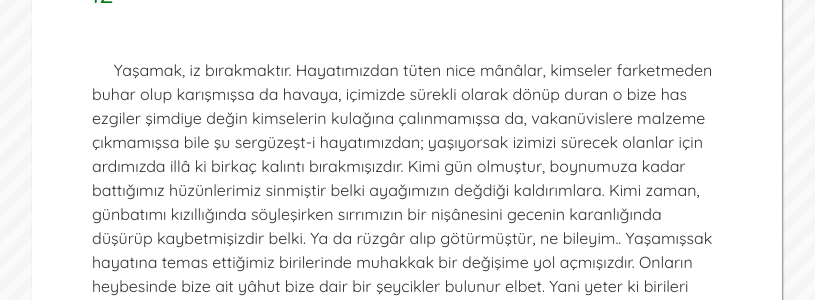
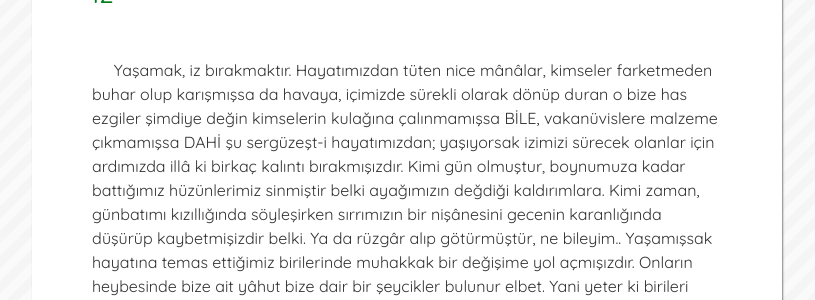
Before and after one commit to muhammedaydogdu/muhammedaydogdu.github.io, a Jekyll site: the page built from _posts/2019-03-18-iz.md, in a window 1280 px wide and 900 px high. Shown: the part 361-661 px from the top of the window, without its empty margins (233-1048 px from the left). Built offline with Jekyll 4.4.1, drawn with Linux system fonts in a browser that asks for light colours; some web fonts are replaced; some of the changed text lies outside the part shown.

Commit message:
Update 2019-03-18-iz.md

```diff
--- a/_posts/2019-03-18-iz.md
+++ b/_posts/2019-03-18-iz.md
@@ -9,7 +9,7 @@ image: iz.jpg
 
 <br/>
 
-&nbsp;&nbsp;&nbsp;&nbsp; Yaşamak, iz bırakmaktır. Hayatımızdan tüten nice mânâlar, kimseler farketmeden buhar olup karışmışsa da havaya, içimizde sürekli olarak dönüp duran o bize has ezgiler şimdiye değin kimselerin kulağına çalınmamışsa da, vakanüvislere malzeme çıkmamışsa bile şu sergüzeşt-i hayatımızdan; yaşıyorsak izimizi sürecek olanlar için ardımızda illâ ki birkaç kalıntı bırakmışızdır. Kimi gün olmuştur, boynumuza kadar battığımız hüzünlerimiz sinmiştir belki ayağımızın değdiği kaldırımlara. Kimi zaman, günbatımı kızıllığında söyleşirken sırrımızın bir nişânesini gecenin karanlığında düşürüp kaybetmişizdir belki. Ya da rüzgâr alıp götürmüştür, ne bileyim.. Yaşamışsak hayatına temas ettiğimiz birilerinde muhakkak bir değişime yol açmışızdır. Onların heybesinde bize ait yâhut bize dair bir şeycikler bulunur elbet. Yani yeter ki birileri düşsün peşimize, ömür kalemimizden dağılan mürekkebin izleri silinmiş dahi olsa o gün, yüreğimizde bıraktığı boşluk ele verecektir bizi.
+&nbsp;&nbsp;&nbsp;&nbsp; Yaşamak, iz bırakmaktır. Hayatımızdan tüten nice mânâlar, kimseler farketmeden buhar olup karışmışsa da havaya, içimizde sürekli olarak dönüp duran o bize has ezgiler şimdiye değin kimselerin kulağına çalınmamışsa BİLE, vakanüvislere malzeme çıkmamışsa DAHİ şu sergüzeşt-i hayatımızdan; yaşıyorsak izimizi sürecek olanlar için ardımızda illâ ki birkaç kalıntı bırakmışızdır. Kimi gün olmuştur, boynumuza kadar battığımız hüzünlerimiz sinmiştir belki ayağımızın değdiği kaldırımlara. Kimi zaman, günbatımı kızıllığında söyleşirken sırrımızın bir nişânesini gecenin karanlığında düşürüp kaybetmişizdir belki. Ya da rüzgâr alıp götürmüştür, ne bileyim.. Yaşamışsak hayatına temas ettiğimiz birilerinde muhakkak bir değişime yol açmışızdır. Onların heybesinde bize ait yâhut bize dair bir şeycikler bulunur elbet. Yani yeter ki birileri düşsün peşimize, ömür kalemimizden dağılan mürekkebin izleri silinmiş dahi olsa o gün, yüreğimizde bıraktığı boşluk ele verecektir bizi.
 
 &nbsp;&nbsp;&nbsp;&nbsp; Epeydir aklımı kurcalayan bir şey var, peki ya biz tamamen değiştiysek? Bıraktığımız izler ya artık bize ait değilse? Değişimden bahsetmek gerek sanırım bunu anlayabilmek için. Yeni bir başlık açalım öyleyse: Değişim..
 
```
